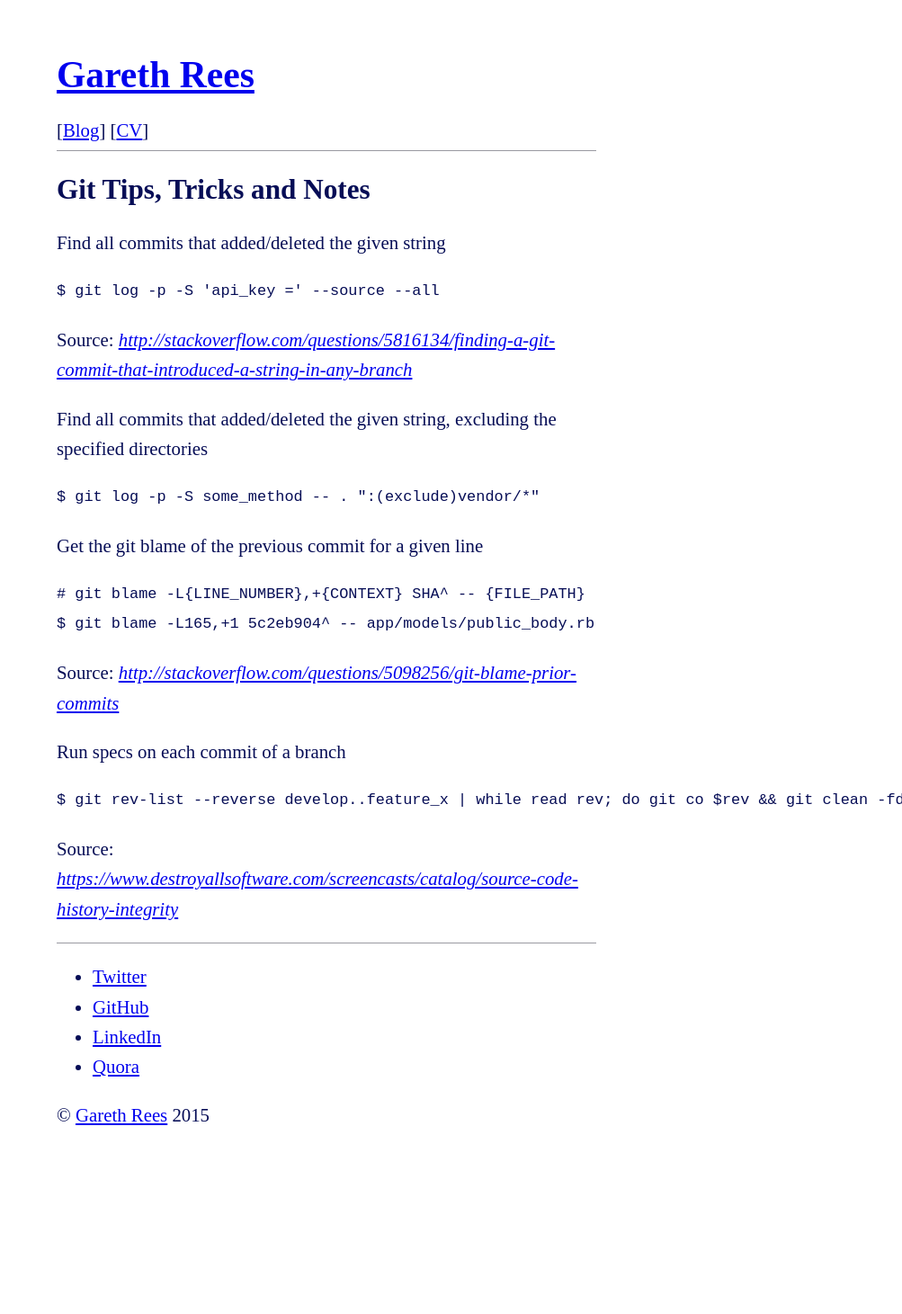
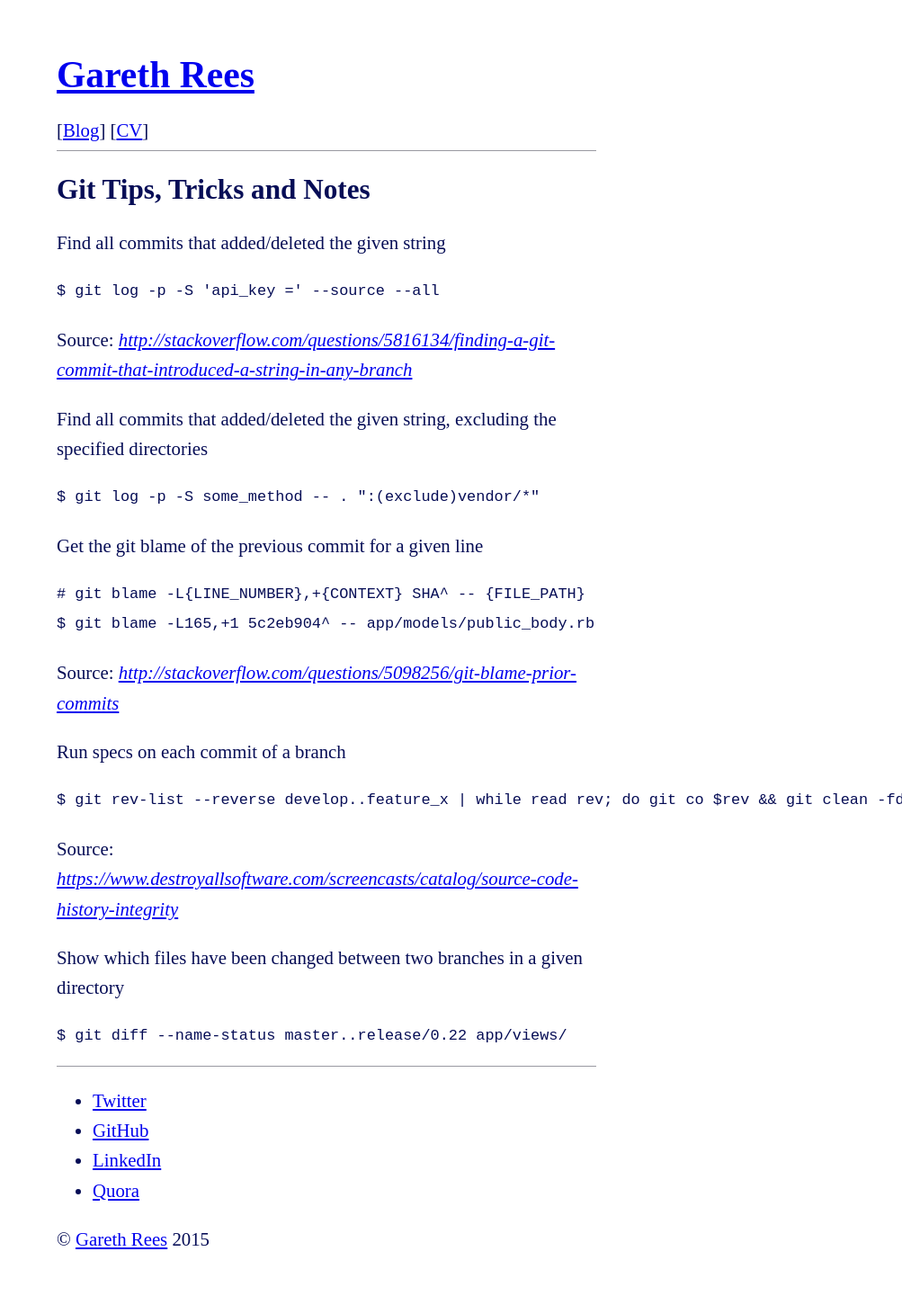
Before and after one commit to garethrees/garethrees.github.com, a Jekyll site: the page built from _posts/2014-10-03-git-notes.md, in a window 1280 px wide. Shown: the whole page at 90% size, without its empty margins (277-1280 px from the left). Built offline with Jekyll 4.4.1, drawn with Linux system fonts in a browser that asks for light colours; before the commit the page ends 1323 px from its top, so only the background shows below that.

Commit message:
Update 2014-10-03-git-notes.md

```diff
--- a/_posts/2014-10-03-git-notes.md
+++ b/_posts/2014-10-03-git-notes.md
@@ -27,3 +27,7 @@ Run specs on each commit of a branch
     $ git rev-list --reverse develop..feature_x | while read rev; do git co $rev && git clean -fd && bin/rspec; done; git co feature_x
 
 Source: _<https://www.destroyallsoftware.com/screencasts/catalog/source-code-history-integrity>_
+
+Show which files have been changed between two branches in a given directory
+
+    $ git diff --name-status master..release/0.22 app/views/
```
